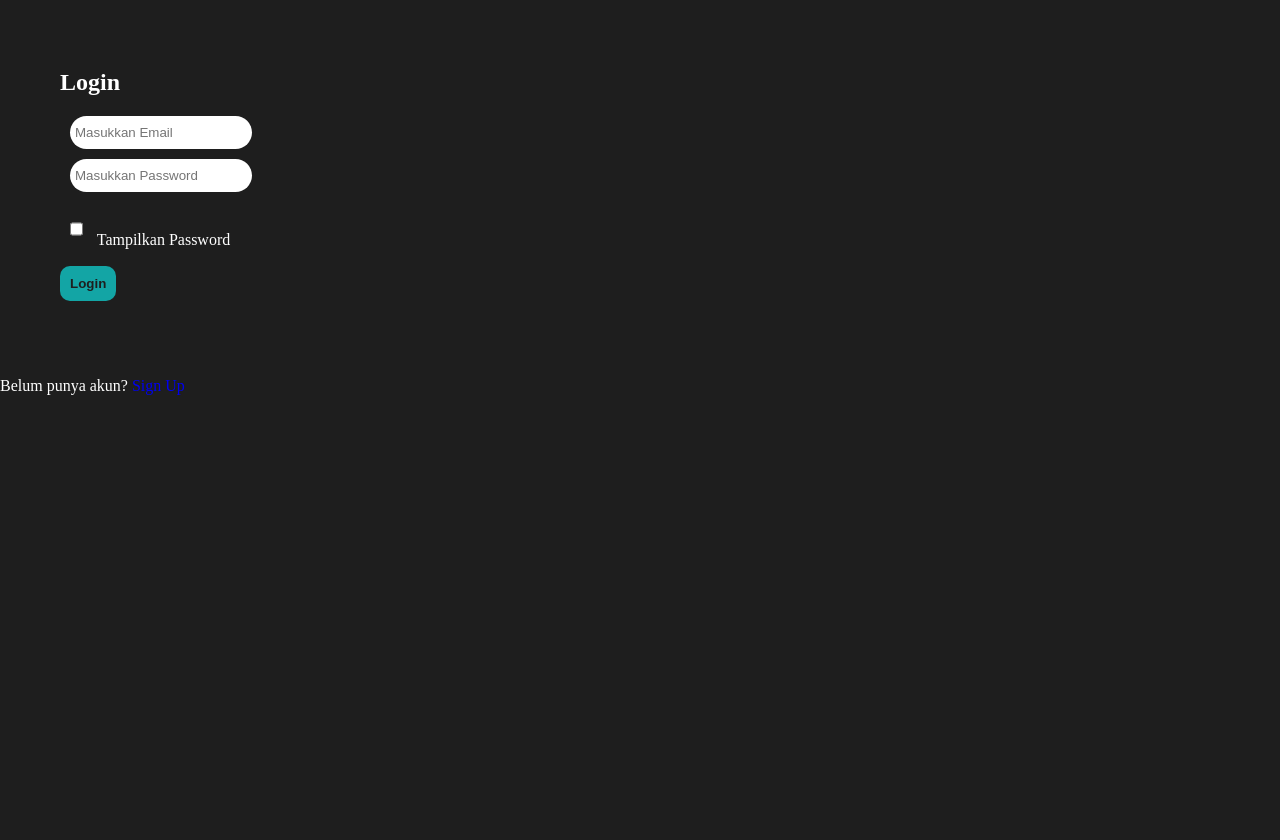
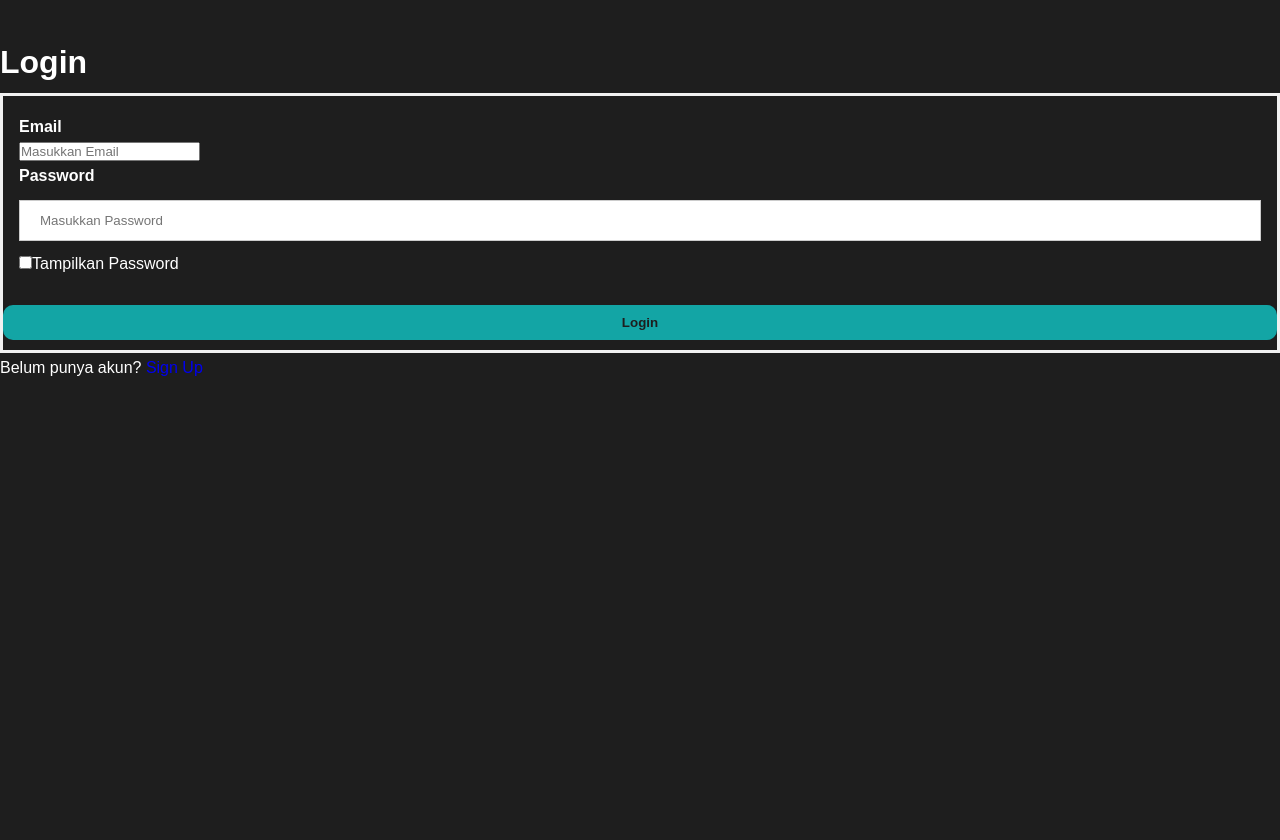
Before and after one commit to dryladen/PA-Web, a PHP site: page /login in a window 1280 px wide. After the commit the page ends 376 px from the top, so only its background shows below. Run offline with PHP 8.4, Linux system fonts and the light colour scheme.

Commit message:
Change login

```diff
--- a/login/index.php
+++ b/login/index.php
@@ -41,23 +41,94 @@ if (isset($_POST['btn-login'])) :
     <meta http-equiv="X-UA-Compatible" content="IE=edge">
     <meta name="viewport" content="width=device-width, initial-scale=1.0">
     <link rel="stylesheet" href="../style.css">
+    <style>
+        body {
+            font-family: Arial, Helvetica, sans-serif;
+        }
+
+        form {
+            border: 3px solid #f1f1f1;
+        }
+
+        input[type=text],
+        input[type=password] {
+            width: 100%;
+            padding: 12px 20px;
+            margin: 8px 0;
+            display: inline-block;
+            border: 1px solid #ccc;
+            box-sizing: border-box;
+        }
+
+        button {
+            background-color: #04AA6D;
+            color: white;
+            padding: 14px 20px;
+            margin: 8px 0;
+            border: none;
+            cursor: pointer;
+            width: 100%;
+        }
+
+        button:hover {
+            opacity: 0.8;
+        }
+
+        .cancelbtn {
+            width: auto;
+            padding: 10px 18px;
+            background-color: #f44336;
+        }
+
+        .imgcontainer {
+            text-align: center;
+            margin: 24px 0 12px 0;
+        }
+
+        img.avatar {
+            width: 40%;
+            border-radius: 50%;
+        }
+
+        .container {
+            padding: 16px;
+        }
+
+        span.psw {
+            float: right;
+            padding-top: 16px;
+        }
+
+        /* Change styles for span and cancel button on extra small screens */
+        @media screen and (max-width: 300px) {
+            span.psw {
+                display: block;
+                float: none;
+            }
+
+            .cancelbtn {
+                width: 100%;
+            }
+        }
+    </style>
     <title>Login</title>
 </head>
 
 <body>
     <main class="main">
-        <section class="section2">
-            <h1>Login</h1>
-            <form class="form" action="" method="POST">
+        <h1>Login</h1>
+        <form class="form" action="" method="POST">
+            <div class="container">
+                <label for="email-login"><b>Email</b></label>
                 <input class="input" type="email" name="email-login" placeholder="Masukkan Email">
+                <label for="pass-login"><b>Password</b></label>
                 <input class="input passwd" type="password" name="pass-login" id="pass-login" placeholder="Masukkan Password">
-                <p>
-                    <input class="show-pass" type="checkbox" id="test1" />
-                    <label for="test1">Tampilkan Password</label>
-                </p>
-                <button class="button" type="submit" name="btn-login">Login</button>
-            </form>
-        </section>
+                <label>
+                    <input class="show-pass" type="checkbox" />Tampilkan Password
+                </label>
+            </div>
+            <button class="button" type="submit" name="btn-login">Login</button>
+        </form>
         <p>Belum punya akun?
             <a href="/register/">Sign Up</a>
         </p>
--- a/profile/index.php
+++ b/profile/index.php
@@ -6,7 +6,6 @@ $curr_email = $_SESSION['email'];
 $query = $mysqli->query("SELECT * FROM users WHERE email='$curr_email'");
 $user = mysqli_fetch_array($query);
 $id = $user['id'];
-
 ?>
 
 <!DOCTYPE html>
--- a/style.css
+++ b/style.css
@@ -62,15 +62,6 @@ body {
 .main {
     margin-top: 2em;
     height: 100vh;
-}
-
-.form input {
-    outline: none;
-    border: none;
-    border-radius: 20px;
-    height: 2.5em;
-    padding-left: 5px;
-    margin: 10px;
 }
 
 .button {
```
